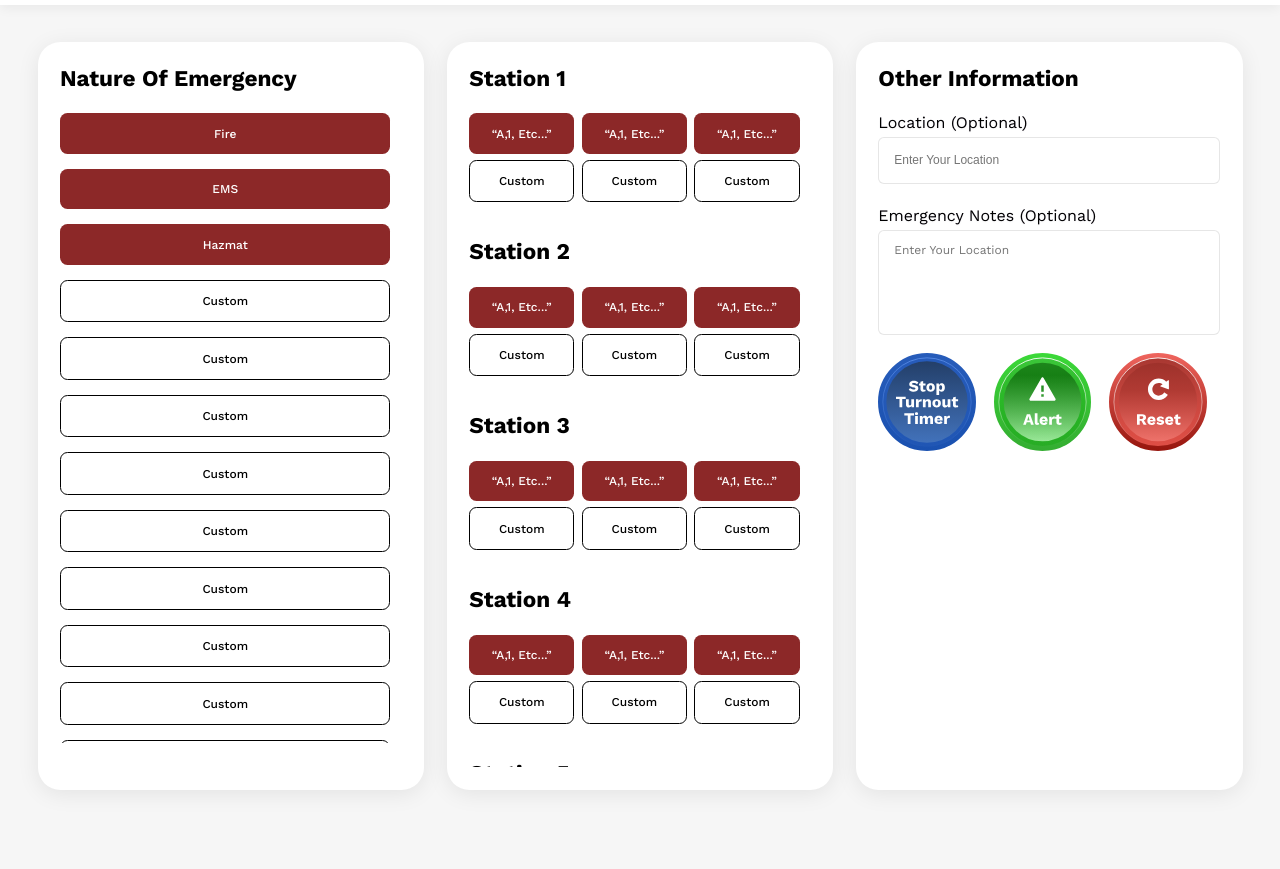
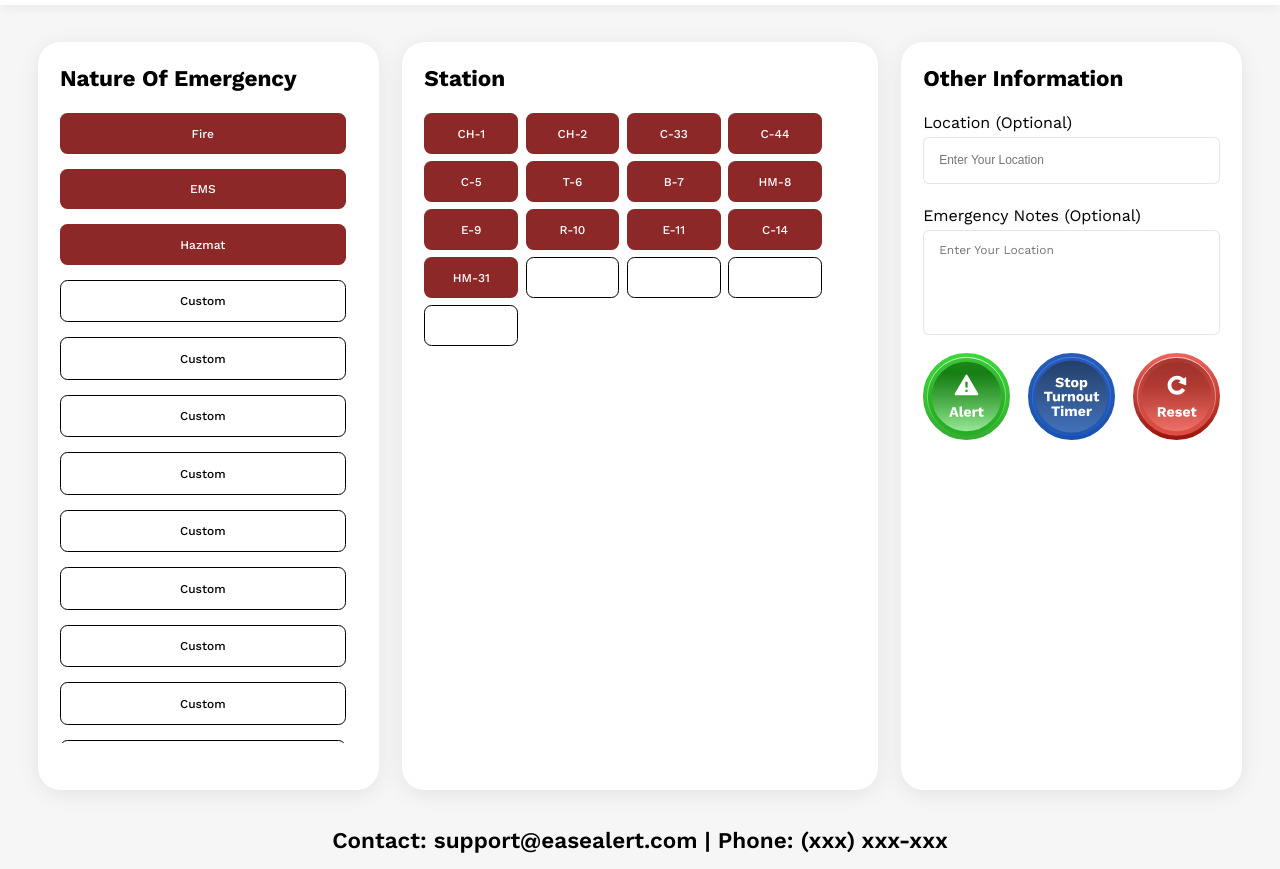
Before and after one commit to ShahHarsh21/EaseAlert_WebSite, a plain HTML site: page pages/multi station department.html in a window 1280 px wide. Shown: the part 63-932 px from the top of the page. Before the commit the page ends 890 px from the top, so only its background shows below. Drawn offline with nearby package versions, Linux system fonts and the light colour scheme.

Commit message:
changes on station and logo change

```diff
--- a/assets/css/root.css
+++ b/assets/css/root.css
@@ -13,6 +13,28 @@
     --multiplier-1440: 0.85;
     --multiplier-1366: 0.80;
     --multiplier-1280: 0.75;
+}
+
+/* width */
+::-webkit-scrollbar {
+    width: 5px;
+}
+
+/* Track */
+::-webkit-scrollbar-track {
+    box-shadow: inset 0 0 5px rgba(0, 0, 0,0.2);
+    border-radius: 10px;
+}
+
+/* Handle */
+::-webkit-scrollbar-thumb {
+    background: var(--primary);
+    border-radius: 10px;
+}
+
+/* Handle on hover */
+::-webkit-scrollbar-thumb:hover {
+    background: var(--primary);
 }
 
 body {
@@ -97,7 +119,8 @@ body {
 }
 
 .primary-btn-small {
-    width: 100%;
+    width: 145px;
+    height: 54px;
     padding: 15px 0px;
     display: flex;
     justify-content: center;
@@ -115,7 +138,8 @@ body {
 }
 
 .secondary-btn-small {
-    width: 100%;
+    width: 145px;
+    height: 54px;
     padding: 15px 0px;
     display: flex;
     justify-content: center;
@@ -156,6 +180,12 @@ body {
         font-weight: 500;
         line-height: calc(24px * var(--multiplier-3840));
     }
+
+    .primary-btn-small,
+    .secondary-btn-small {
+        width: calc(145px * var(--multiplier-3840));
+        height: calc(54px * var(--multiplier-3840));
+    }
 }
 
 @media screen and ((min-width:1921px) and (max-width:2560px)) {
@@ -182,6 +212,12 @@ body {
         font-size: calc(16px * var(--multiplier-2560));
         font-weight: 500;
         line-height: calc(24px * var(--multiplier-2560));
+    }
+
+    .primary-btn-small,
+    .secondary-btn-small {
+        width: calc(145px * var(--multiplier-2560));
+        height: calc(54px * var(--multiplier-2560));
     }
 }
 
@@ -210,6 +246,12 @@ body {
         font-weight: 500;
         line-height: calc(24px * var(--multiplier-1600));
     }
+
+    .primary-btn-small,
+    .secondary-btn-small {
+        width: calc(135px * var(--multiplier-1600));
+        height: calc(54px * var(--multiplier-1600));
+    }
 }
 
 @media screen and (max-width:1440px) {
@@ -236,6 +278,12 @@ body {
         font-size: calc(16px * var(--multiplier-1440));
         font-weight: 500;
         line-height: calc(24px * var(--multiplier-1440));
+    }
+
+    .primary-btn-small,
+    .secondary-btn-small {
+        width: calc(125px * var(--multiplier-1440));
+        height: calc(54px * var(--multiplier-1440));
     }
 }
 
@@ -264,6 +312,12 @@ body {
         font-weight: 500;
         line-height: calc(24px * var(--multiplier-1366));
     }
+
+    .primary-btn-small,
+    .secondary-btn-small {
+        width: calc(125px * var(--multiplier-1366));
+        height: calc(54px * var(--multiplier-1366));
+    }
 }
 
 @media screen and (max-width:1280px) {
@@ -291,4 +345,34 @@ body {
         font-weight: 500;
         line-height: calc(24px * var(--multiplier-1280));
     }
+
+    .primary-btn-small,
+    .secondary-btn-small {
+        width: calc(125px * var(--multiplier-1280));
+        height: calc(54px * var(--multiplier-1280));
+    }
 }
+
+@media screen and (max-width:534px) {
+    .primary-btn-small,
+    .secondary-btn-small {
+        padding: calc(15px * var(--multiplier-1280)) 0;
+        border-radius: calc(10px * var(--multiplier-1280));
+        font-size: 16px;
+        font-weight: 500;
+        line-height: calc(24px * var(--multiplier-1280));
+    }
+
+    .primary-btn-small,
+    .secondary-btn-small {
+        width: calc(210px * var(--multiplier-1280));
+        height: calc(54px * var(--multiplier-1280));
+    }
+}
+
+@media screen and (max-width:461px) {
+    .primary-btn-small,
+    .secondary-btn-small {
+        width: calc(150px * var(--multiplier-1280));
+    }
+}
--- a/pages/multi station department.html
+++ b/pages/multi station department.html
@@ -11,7 +11,7 @@
 <body>
     <div class="header">
         <a href="../index.html">
-            <img src="../assets/image/logo.svg" class="logo" >
+            <img src="../assets/image/logo.png" class="logo" >
         </a>
 
         <div class="heading1 semibold header-title">Fire Department</div>
@@ -45,33 +45,47 @@
             <div class="section2">
                 <div class="section2-innerSection">
                     <div class="section-group">
-                        <label class="heading1 bold">Station 1</label>
+                        <label class="heading1 bold">Station</label>
                         <div class="section-group-body">
                             <div class="section-group-body-line">
-                                <button class="primary-btn-small custom-ellipsis">“A,1, Etc...”</button>
-                                <button class="primary-btn-small custom-ellipsis">“A,1, Etc...”</button>
-                                <button class="primary-btn-small custom-ellipsis">“A,1, Etc...”</button>
+                                <button class="primary-btn-small"><span class="custom-ellipsis">CH-1</span></button>
+                                <button class="primary-btn-small"><span class="custom-ellipsis">CH-2</span></button>
+                                <button class="primary-btn-small"><span class="custom-ellipsis">C-33</span></button>
+                                <button class="primary-btn-small"><span class="custom-ellipsis">C-44</span></button>
+                                <button class="primary-btn-small"><span class="custom-ellipsis">C-5</span></button>
+                                <button class="primary-btn-small"><span class="custom-ellipsis">T-6</span></button>
+                                <button class="primary-btn-small"><span class="custom-ellipsis">B-7</span></button>
+                                <button class="primary-btn-small"><span class="custom-ellipsis">HM-8</span></button>
+                                <button class="primary-btn-small"><span class="custom-ellipsis">E-9</span></button>
+                                <button class="primary-btn-small"><span class="custom-ellipsis">R-10</span></button>
+                                <button class="primary-btn-small"><span class="custom-ellipsis">E-11</span></button>
+                                <button class="primary-btn-small"><span class="custom-ellipsis">C-14</span></button>
+                                <button class="primary-btn-small"><span class="custom-ellipsis">HM-31</span></button>
+                                <button class="secondary-btn-small custom-ellipsis"></button>
+                                <button class="secondary-btn-small custom-ellipsis"></button>
+                                <button class="secondary-btn-small custom-ellipsis"></button>
+                                <button class="secondary-btn-small custom-ellipsis"></button>
                             </div>
                             <div class="section-group-body-line">
-                                <button class="secondary-btn-small custom-ellipsis">Custom</button>
-                                <button class="secondary-btn-small custom-ellipsis">Custom</button>
-                                <button class="secondary-btn-small custom-ellipsis">Custom</button>
+
                             </div>
                         </div>
                     </div>
 
-                    <div class="section-group">
+                    <!-- <div class="section-group">
                         <label class="heading1 bold">Station 2</label>
                         <div class="section-group-body">
                             <div class="section-group-body-line">
-                                <button class="primary-btn-small custom-ellipsis">“A,1, Etc...”</button>
-                                <button class="primary-btn-small custom-ellipsis">“A,1, Etc...”</button>
-                                <button class="primary-btn-small custom-ellipsis">“A,1, Etc...”</button>
+                                <button class="primary-btn-small"><span class="custom-ellipsis">“A,1, Etdsd. dsddsd 795123”</span></button>
+                                <button class="primary-btn-small"><span class="custom-ellipsis">“A,1, Etdsd. dsddsd 795123”</span></button>
+                                <button class="primary-btn-small"><span class="custom-ellipsis">“A,1, Etdsd. dsddsd 795123”</span></button>
+                                <button class="primary-btn-small"><span class="custom-ellipsis">“A,1, Etdsd. dsddsd 795123”</span></button>
                             </div>
                             <div class="section-group-body-line">
-                                <button class="secondary-btn-small custom-ellipsis">Custom</button>
-                                <button class="secondary-btn-small custom-ellipsis">Custom</button>
-                                <button class="secondary-btn-small custom-ellipsis">Custom</button>
+                                <button class="secondary-btn-small custom-ellipsis"></button>
+                                <button class="secondary-btn-small custom-ellipsis"></button>
+                                <button class="secondary-btn-small custom-ellipsis"></button>
+                                <button class="secondary-btn-small custom-ellipsis"></button>
                             </div>
                         </div>
                     </div>
@@ -80,14 +94,16 @@
                         <label class="heading1 bold">Station 3</label>
                         <div class="section-group-body">
                             <div class="section-group-body-line">
-                                <button class="primary-btn-small custom-ellipsis">“A,1, Etc...”</button>
-                                <button class="primary-btn-small custom-ellipsis">“A,1, Etc...”</button>
-                                <button class="primary-btn-small custom-ellipsis">“A,1, Etc...”</button>
+                                <button class="primary-btn-small"><span class="custom-ellipsis">“A,1, Etdsd. dsddsd 795123”</span></button>
+                                <button class="primary-btn-small"><span class="custom-ellipsis">“A,1, Etdsd. dsddsd 795123”</span></button>
+                                <button class="primary-btn-small"><span class="custom-ellipsis">“A,1, Etdsd. dsddsd 795123”</span></button>
+                                <button class="primary-btn-small"><span class="custom-ellipsis">“A,1, Etdsd. dsddsd 795123”</span></button>
                             </div>
                             <div class="section-group-body-line">
-                                <button class="secondary-btn-small custom-ellipsis">Custom</button>
-                                <button class="secondary-btn-small custom-ellipsis">Custom</button>
-                                <button class="secondary-btn-small custom-ellipsis">Custom</button>
+                                <button class="secondary-btn-small custom-ellipsis"></button>
+                                <button class="secondary-btn-small custom-ellipsis"></button>
+                                <button class="secondary-btn-small custom-ellipsis"></button>
+                                <button class="secondary-btn-small custom-ellipsis"></button>
                             </div>
                         </div>
                     </div>
@@ -96,14 +112,16 @@
                         <label class="heading1 bold">Station 4</label>
                         <div class="section-group-body">
                             <div class="section-group-body-line">
-                                <button class="primary-btn-small custom-ellipsis">“A,1, Etc...”</button>
-                                <button class="primary-btn-small custom-ellipsis">“A,1, Etc...”</button>
-                                <button class="primary-btn-small custom-ellipsis">“A,1, Etc...”</button>
+                                <button class="primary-btn-small"><span class="custom-ellipsis">“A,1, Etdsd. dsddsd 795123”</span></button>
+                                <button class="primary-btn-small"><span class="custom-ellipsis">“A,1, Etdsd. dsddsd 795123”</span></button>
+                                <button class="primary-btn-small"><span class="custom-ellipsis">“A,1, Etdsd. dsddsd 795123”</span></button>
+                                <button class="primary-btn-small"><span class="custom-ellipsis">“A,1, Etdsd. dsddsd 795123”</span></button>
                             </div>
                             <div class="section-group-body-line">
-                                <button class="secondary-btn-small custom-ellipsis">Custom</button>
-                                <button class="secondary-btn-small custom-ellipsis">Custom</button>
-                                <button class="secondary-btn-small custom-ellipsis">Custom</button>
+                                <button class="secondary-btn-small custom-ellipsis"></button>
+                                <button class="secondary-btn-small custom-ellipsis"></button>
+                                <button class="secondary-btn-small custom-ellipsis"></button>
+                                <button class="secondary-btn-small custom-ellipsis"></button>
                             </div>
                         </div>
                     </div>
@@ -112,17 +130,19 @@
                         <label class="heading1 bold">Station 5</label>
                         <div class="section-group-body">
                             <div class="section-group-body-line">
-                                <button class="primary-btn-small custom-ellipsis">“A,1, Etc...”</button>
-                                <button class="primary-btn-small custom-ellipsis">“A,1, Etc...”</button>
-                                <button class="primary-btn-small custom-ellipsis">“A,1, Etc...”</button>
+                                <button class="primary-btn-small"><span class="custom-ellipsis">“A,1, Etdsd. dsddsd 795123”</span></button>
+                                <button class="primary-btn-small"><span class="custom-ellipsis">“A,1, Etdsd. dsddsd 795123”</span></button>
+                                <button class="primary-btn-small"><span class="custom-ellipsis">“A,1, Etdsd. dsddsd 795123”</span></button>
+                                <button class="primary-btn-small"><span class="custom-ellipsis">“A,1, Etdsd. dsddsd 795123”</span></button>
                             </div>
                             <div class="section-group-body-line">
-                                <button class="secondary-btn-small custom-ellipsis">Custom</button>
-                                <button class="secondary-btn-small custom-ellipsis">Custom</button>
-                                <button class="secondary-btn-small custom-ellipsis">Custom</button>
+                                <button class="secondary-btn-small custom-ellipsis"></button>
+                                <button class="secondary-btn-small custom-ellipsis"></button>
+                                <button class="secondary-btn-small custom-ellipsis"></button>
+                                <button class="secondary-btn-small custom-ellipsis"></button>
                             </div>
                         </div>
-                    </div>
+                    </div> -->
                 </div>
             </div>
             <div class="section3">
@@ -139,10 +159,10 @@
                 </div>
                 <div class="action">
                     <div class="action-image-wapper">
-                        <img src="../assets/image/stopTurnoutTimer.svg" class="action-img">
+                        <img src="../assets/image/alert.svg" class="action-img">
                     </div>
                     <div class="action-image-wapper">
-                        <img src="../assets/image/alert.svg" class="action-img">
+                        <img src="../assets/image/stopTurnoutTimer.svg" class="action-img">
                     </div>
                     <div class="action-image-wapper">
                         <img src="../assets/image/reset.svg" class="action-img">
@@ -151,6 +171,7 @@
             </div>
         </div>
     </main>
+    <div class="bottom-text heading1">Contact: support@easealert.com | Phone: (xxx) xxx-xxx </div>
 </body>
 
 </html>
--- a/styles/login.css
+++ b/styles/login.css
@@ -48,6 +48,11 @@ section .contentBx {
     justify-content: center;
     align-items: center;
     background-color: var(--white);
+}
+
+.logo {
+    width: 373.22px;
+    height: 50px;
 }
 
 section .contentBx .formBx {
--- a/styles/multi station department.css
+++ b/styles/multi station department.css
@@ -9,7 +9,7 @@
     --multiplier-1280: 0.75;
 } */
 
-body{
+body {
     margin: 0;
     padding: 0;
     box-sizing: border-box;
@@ -53,6 +53,7 @@ body{
 
 .main {
     padding: 50px;
+    height: auto;
 }
 
 .container {
@@ -62,7 +63,7 @@ body{
 }
 
 .section1 {
-    width: 100%;
+    width: 70%;
     height: 997px;
     border-radius: 30px;
     background: var(--white);
@@ -82,7 +83,7 @@ body{
 }
 
 .section2 {
-    width: 100%;
+    width: 100% !important;
     height: 997px;
     border-radius: 30px;
     background: var(--white);
@@ -119,6 +120,7 @@ body{
 
 .section-group-body-line {
     display: flex;
+    flex-wrap: wrap;
     gap: 10px;
     width: 100%;
 }
@@ -131,7 +133,7 @@ body{
 }
 
 .section3 {
-    width: 100%;
+    width: 70%;
     height: 997px;
     border-radius: 30px;
     background: var(--white);
@@ -198,6 +200,33 @@ textarea {
     width: 100%;
 }
 
+.bottom-text {
+    margin-bottom: 15px;
+    padding: 0px 10px;
+    bottom: 0;
+    text-align: center;
+    font-weight: 600;
+    /* color: var(--dark, #000);
+    font-family: 'Work Sans';
+    font-size: 30px;
+    font-style: normal;
+    font-weight: 600;
+    line-height: normal; */
+}
+
+/* @media screen and (max-width:2560){
+    .bottom-text {
+        bottom: 0;
+        text-align: center;
+        color: var(--dark, #000);
+        font-family: 'Work Sans';
+        font-size: 30px;
+        font-style: normal;
+        font-weight: 600;
+        line-height: normal;
+    }
+} */
+
 @media screen and (max-width:1600px) {
 
     .header {
@@ -248,6 +277,7 @@ textarea {
     }
 
     .section2 {
+        width: calc(610px * var(--multiplier-1600));
         height: calc(997px * var(--multiplier-1600));
         border-radius: calc(30px * var(--multiplier-1600));
         box-shadow: 0 4px calc(30px * var(--multiplier-1600)) 0 rgba(0, 0, 0, 0.08);
@@ -365,6 +395,7 @@ textarea {
     }
 
     .section2 {
+        width: calc(610px * var(--multiplier-1440));
         height: calc(997px * var(--multiplier-1440));
         border-radius: calc(30px * var(--multiplier-1440));
         box-shadow: 0 4px calc(30px * var(--multiplier-1440)) 0 rgba(0, 0, 0, 0.08);
@@ -482,6 +513,7 @@ textarea {
     }
 
     .section2 {
+        /* width: calc(610px * var(--multiplier-1366)); */
         height: calc(997px * var(--multiplier-1366));
         border-radius: calc(30px * var(--multiplier-1366));
         box-shadow: 0 4px calc(30px * var(--multiplier-1366)) 0 rgba(0, 0, 0, 0.08);
@@ -601,6 +633,7 @@ textarea {
     }
 
     .section2 {
+        width: calc(610px * var(--multiplier-1280));
         height: calc(997px * var(--multiplier-1280));
         border-radius: calc(30px * var(--multiplier-1280));
         box-shadow: 0 4px calc(30px * var(--multiplier-1280)) 0 rgba(0, 0, 0, 0.08);
@@ -673,6 +706,20 @@ textarea {
         display: flex;
         flex-direction: column;
     }
+
+    .section1 {
+        width: 100%;
+    }
+
+    .section2 {
+        width: 100%;
+    }
+
+    .section3 {
+        width: 100%;
+    }
+
+
 }
 
 @media screen and (max-width:582px) {
@@ -687,7 +734,7 @@ textarea {
         box-shadow: 0px 4px 14px 0px rgba(0, 0, 0, 0.05);
     }
 
-    .header-title{
+    .header-title {
         display: none;
     }
 
@@ -703,4 +750,21 @@ textarea {
         border: 1px solid rgba(15, 15, 15, 0.10);
         background: var(--white);
     }
+
+    .section1 {
+        width: 100%;
+    }
+
+    .section2 {
+        width: 100%;
+    }
+
+    .section3 {
+        width: 100%;
+    }
+
+    .section-group-body-line {
+        justify-content: center;
+        align-items: center;
+    }
 }
```
Also changed, not shown: index.html (+1 -1 lines), assets/image/logo.png (added).
